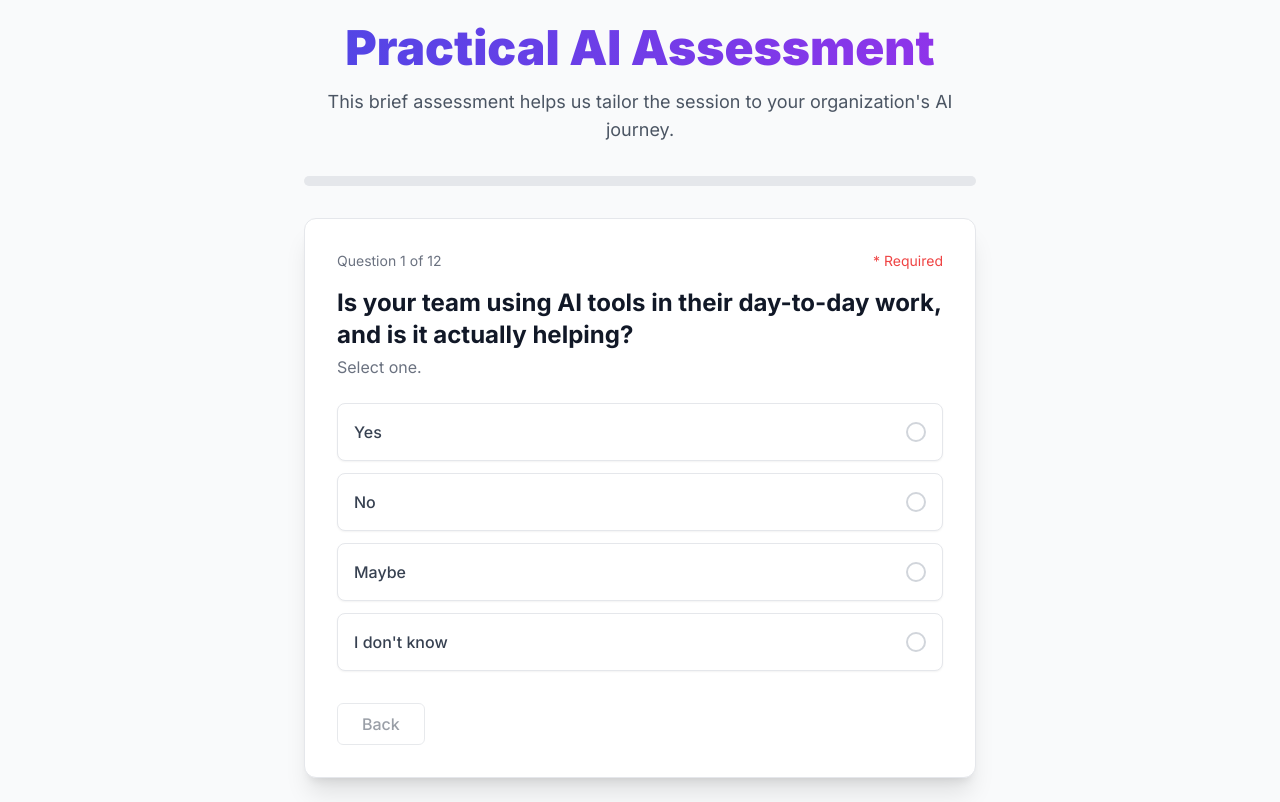
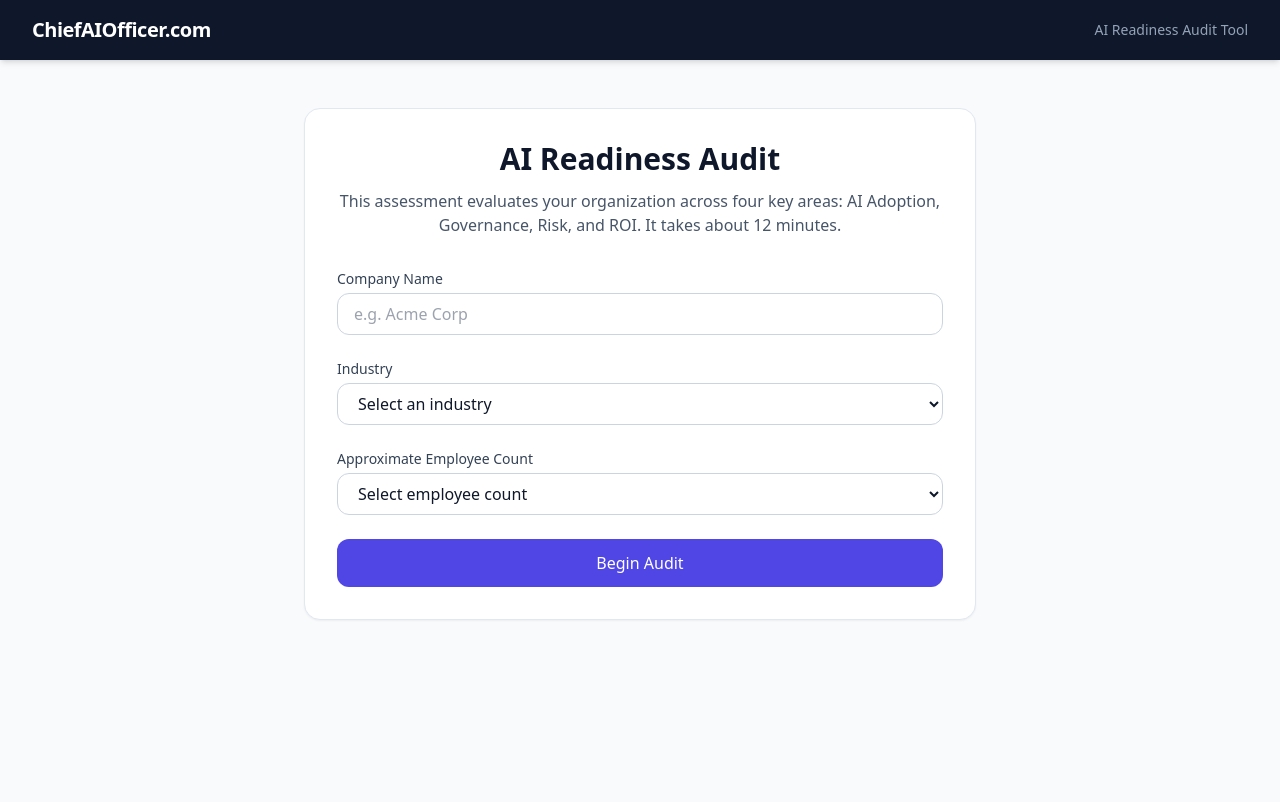
Before and after one commit to CAIOdaigle/SALES-TEAM---AI-Readiness-Audit, a React (Vite) app: page / in a window 1280 px wide. Built offline with nearby package versions, Linux system fonts and the light colour scheme.

Commit message:
sync: update App.tsx from AI Studio

```diff
--- a/App.tsx
+++ b/App.tsx
@@ -1,112 +1,77 @@
+import React, { useState } from 'react';
+import { CompanyContext as CompanyContextType, Answers, Notes, AuditResult } from './types';
+import CompanyContext from './components/CompanyContext';
+import Survey from './components/Survey';
+import Results from './components/Results';
+import { getAIAssessment } from './services/geminiService';
+import { Loader2 } from 'lucide-react';
 
-import React, { useState, useCallback } from 'react';
-import { SURVEY_QUESTIONS, MAX_SCORE } from './constants';
-import { Answers, Question } from './types';
-import { ProgressBar } from './components/ProgressBar';
-import { QuestionCard } from './components/QuestionCard';
-import { Results } from './components/Results';
+type AppState = 'context' | 'survey' | 'loading' | 'results';
 
-const App: React.FC = () => {
-  const [currentStep, setCurrentStep] = useState(0);
-  const [answers, setAnswers] = useState<Answers>({});
-  const [showResults, setShowResults] = useState(false);
-  const [score, setScore] = useState(0);
+export default function App() {
+  const [appState, setAppState] = useState<AppState>('context');
+  const [companyContext, setCompanyContext] = useState<CompanyContextType | null>(null);
+  const [result, setResult] = useState<AuditResult | null>(null);
+  const [narrative, setNarrative] = useState<string>('');
 
-  const handleAnswerChange = useCallback((id: string, value: string) => {
-    setAnswers(prev => ({ ...prev, [id]: value }));
-  }, []);
+  const handleStart = (context: CompanyContextType) => {
+    setCompanyContext(context);
+    setAppState('survey');
+  };
 
-  const handleNext = () => {
-    if (currentStep < SURVEY_QUESTIONS.length - 1) {
-      setCurrentStep(currentStep + 1);
+  const handleCompleteSurvey = async (answers: Answers, notes: Notes) => {
+    if (!companyContext) return;
+
+    setAppState('loading');
+    try {
+      const { result: auditResult, narrative: aiNarrative } = await getAIAssessment(answers, notes, companyContext);
+      setResult(auditResult);
+      setNarrative(aiNarrative);
+      setAppState('results');
+    } catch (error) {
+      console.error('Error getting assessment:', error);
+      alert('Failed to generate assessment. Please try again.');
+      setAppState('survey');
     }
   };
 
-  const handlePrev = () => {
-    if (currentStep > 0) {
-      setCurrentStep(currentStep - 1);
-    }
+  const handleReset = () => {
+    setCompanyContext(null);
+    setResult(null);
+    setNarrative('');
+    setAppState('context');
   };
 
-  const calculateScore = useCallback(() => {
-    let totalScore = 0;
-    SURVEY_QUESTIONS.forEach(question => {
-      if (question.type === 'radio') {
-        const answer = answers[question.id];
-        if (answer) {
-          const option = question.options?.find(opt => opt.text === answer);
-          if (option) {
-            totalScore += option.score;
-          }
-        }
-      }
-    });
-    return totalScore;
-  }, [answers]);
+  return (
+    <div className="min-h-screen bg-slate-50 font-sans text-slate-900">
+      <header className="bg-slate-900 text-white py-4 px-8 shadow-md">
+        <div className="max-w-7xl mx-auto flex items-center justify-between">
+          <div className="font-bold text-xl tracking-tight">ChiefAIOfficer.com</div>
+          <div className="text-sm font-medium text-slate-400">AI Readiness Audit Tool</div>
+        </div>
+      </header>
 
+      <main>
+        {appState === 'context' && (
+          <CompanyContext onStart={handleStart} />
+        )}
 
-  const handleSubmit = () => {
-    const finalScore = calculateScore();
-    setScore(finalScore);
-    setShowResults(true);
-  };
+        {appState === 'survey' && (
+          <Survey onComplete={handleCompleteSurvey} />
+        )}
 
-  const handleRestart = () => {
-    setCurrentStep(0);
-    setAnswers({});
-    setShowResults(false);
-    setScore(0);
-  }
+        {appState === 'loading' && (
+          <div className="flex flex-col items-center justify-center min-h-[60vh]">
+            <Loader2 className="w-12 h-12 text-indigo-600 animate-spin mb-4" />
+            <h2 className="text-2xl font-semibold text-slate-900 mb-2">Analyzing Results...</h2>
+            <p className="text-slate-500">Generating your personalized AI strategy scorecard.</p>
+          </div>
+        )}
 
-  const currentQuestion: Question = SURVEY_QUESTIONS[currentStep];
-
-  const renderHeader = () => (
-    <div className="text-center mb-8 max-w-3xl mx-auto">
-      <h1 className="text-4xl sm:text-5xl font-extrabold text-transparent bg-clip-text bg-gradient-to-r from-indigo-600 to-purple-600">
-        Practical AI Assessment
-      </h1>
-      <p className="mt-4 text-lg text-gray-600">
-        This brief assessment helps us tailor the session to your organization's AI journey.
-      </p>
-    </div>
-  );
-
-  return (
-    <div className="min-h-screen bg-gray-50 flex flex-col items-center justify-center p-4 sm:p-6 transition-colors duration-500">
-      <style>{`
-        .animate-fade-in {
-          animation: fadeIn 0.5s ease-in-out;
-        }
-        @keyframes fadeIn {
-          from { opacity: 0; transform: translateY(20px); }
-          to { opacity: 1; transform: translateY(0); }
-        }
-      `}</style>
-      <main className="w-full">
-        {showResults ? (
-          <Results score={score} maxScore={MAX_SCORE} answers={answers} onRestart={handleRestart} />
-        ) : (
-          <div className="w-full max-w-2xl mx-auto">
-            {renderHeader()}
-            <ProgressBar current={currentStep} total={SURVEY_QUESTIONS.length} />
-            <QuestionCard
-              key={currentQuestion.id}
-              question={currentQuestion}
-              value={answers[currentQuestion.id] || ''}
-              onChange={handleAnswerChange}
-              onNext={handleNext}
-              onPrev={handlePrev}
-              onSubmit={handleSubmit}
-              isFirst={currentStep === 0}
-              isLast={currentStep === SURVEY_QUESTIONS.length - 1}
-              questionNumber={currentStep + 1}
-              totalQuestions={SURVEY_QUESTIONS.length}
-            />
-          </div>
+        {appState === 'results' && result && (
+          <Results result={result} narrative={narrative} onReset={handleReset} />
         )}
       </main>
     </div>
   );
-};
-
-export default App;
+}
```
